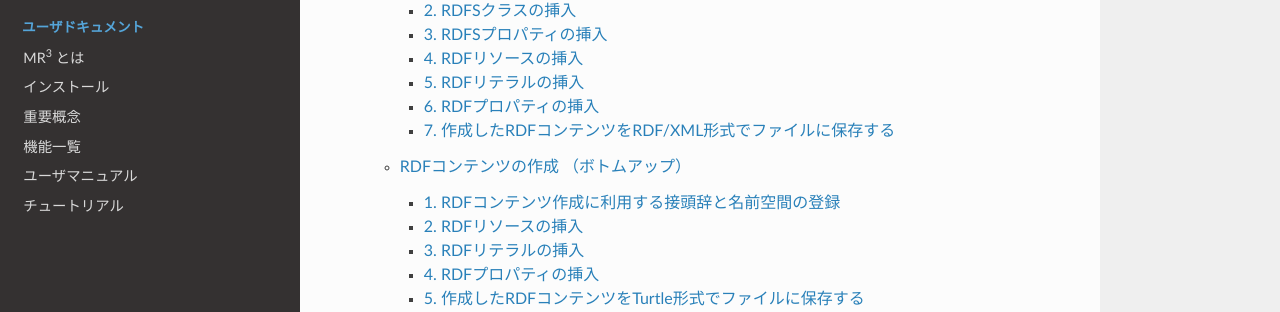
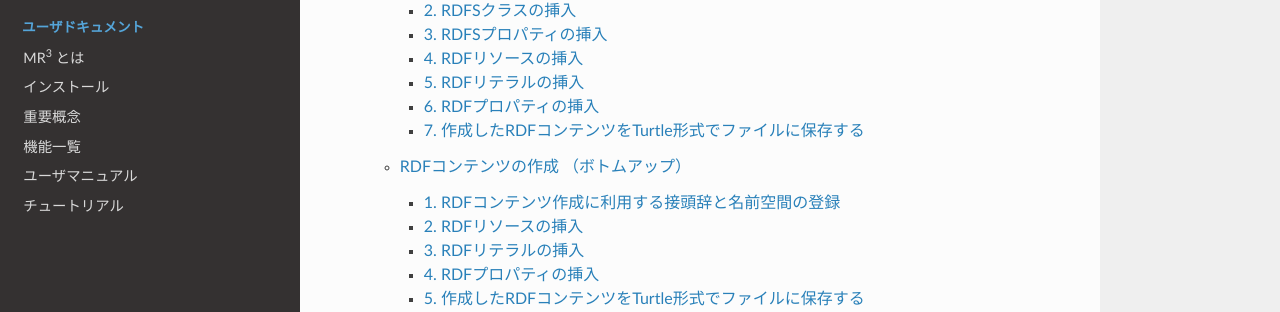
Before and after one commit to mr-3/mrcube-ja-docs, a Sphinx documentation site: the page built from docs/source/index.rst, in a window 1280 px wide and 900 px high, scrolled down 2336 px. Shown: the part 293-605 px from the top of the window. Built offline with Sphinx 7.4.7 and the Read the Docs theme 2.0.0, drawn with Linux system fonts in a browser that asks for light colours.

Commit message:
fix tutorial step7

```diff
--- a/docs/source/tutorial.rst
+++ b/docs/source/tutorial.rst
@@ -147,7 +147,7 @@ RDFプロパティを編集するためには，属性ダイアログを表示
    :align: center
 
 ^^^^^^^^^^^^^^^^^^^^^^^^^^^^^^^^^^^^^^^^^^^^^^^^^^^^^^^^^^^^^^^^^^^^^^^^^^^^^^^^^^^^^^^^^^^
-7. 作成したRDFコンテンツをRDF/XML形式でファイルに保存する
+7. 作成したRDFコンテンツをTurtle形式でファイルに保存する
 ^^^^^^^^^^^^^^^^^^^^^^^^^^^^^^^^^^^^^^^^^^^^^^^^^^^^^^^^^^^^^^^^^^^^^^^^^^^^^^^^^^^^^^^^^^^
 ここまでの作業で，以下の図のようなRDFSクラス，RDFSプロパティ，RDFモデルが作成されている．
 
@@ -163,7 +163,7 @@ RDFプロパティを編集するためには，属性ダイアログを表示
    :scale: 50 %
    :align: center
 
-作成したRDFコンテンツをファイルに出力したい場合には，ファイルメニューの「名前を付けて保存」ボタンを選択する．「保存」ダイアログが表示されるため，保存したいフォルダを選択し，「ファイルのタイプ」からエクスポートしたいRDFの形式を選択し，「保存」ボタンを押すと，RDFコンテンツが指定した形式でファイルに保存される．ここでは，「Turtle（¥*.ttl)」を選択してTurtle形式でファイルを保存する．
+作成したRDFコンテンツをファイルに出力したい場合には，ファイルメニューの「名前を付けて保存」ボタンを選択する．「保存」ダイアログが表示されるため，保存したいフォルダを選択し，「ファイルのタイプ」からエクスポートしたいRDFの形式を選択し，「保存」ボタンを押すと，RDFコンテンツが指定した形式でファイルに保存される．ここでは，「Turtle（*.ttl)」を選択してTurtle形式でファイルを保存する．
 
 .. figure:: figures/top-down-step7-3.png
    :scale: 50 %
```
